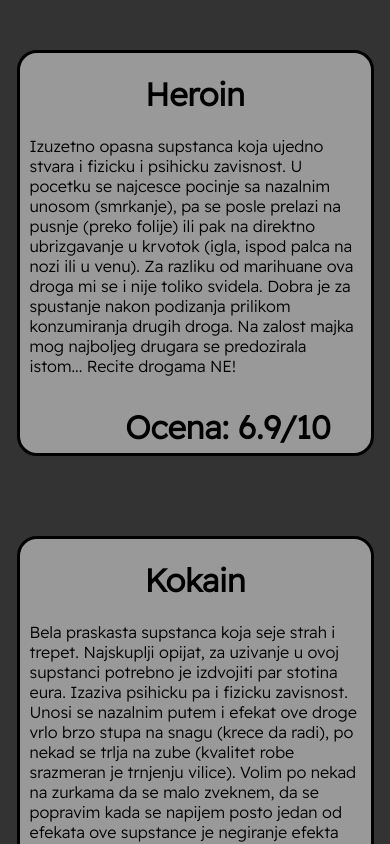
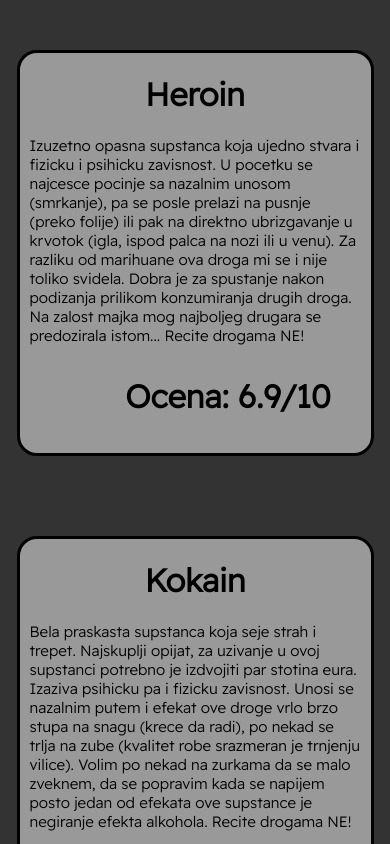
Before and after one commit to Boris2611/ReciteNe, a plain HTML site: page index.html in a window 390 px wide. Shown: the part 1156-2000 px from the top of the page. Drawn offline with Linux system fonts and the light colour scheme.

Commit message:
Add files via upload

```diff
--- a/index.html
+++ b/index.html
@@ -121,7 +121,7 @@
               se oralnim putem i efekat stupa na snagu nakon 30min-60min. Ovu supstancu sam
               najcesce koristio da bih povecao uzivanje tokom seksualnih odnosa, kada odem
               na neki rejv, ili pak kad mi samo treba sreca. U prekomernim kolicinama moze
-              doci do ekslozije srca posle cega sledi smrt. Recite drogama NE!<br><br>
+              doci do ekslozije srca posle cega sledi smrt. Recite drogama NE!
 
             </p>
 
--- a/styles.css
+++ b/styles.css
@@ -213,7 +213,7 @@ p {
   }
 
   p {
-    font-size: 16px;
+    font-size: 15px;
     margin: 10px;
   }
 
```
